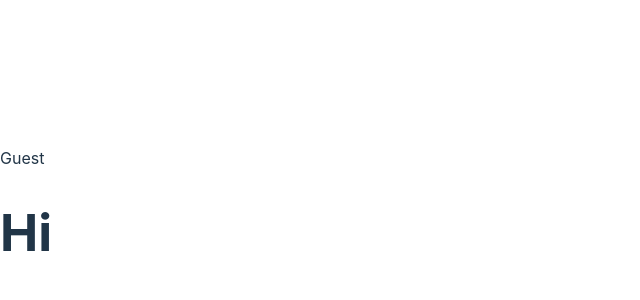
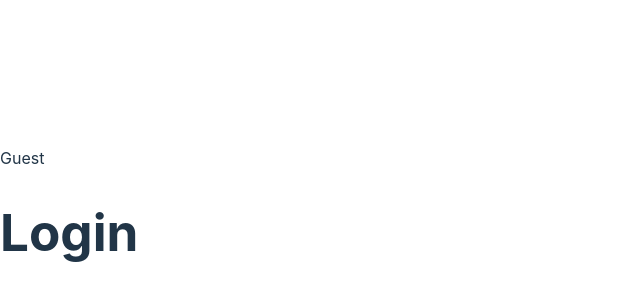
Before and after one commit to khadija99-tech/Laravel-React, a React (Vite) app in the folder react/: page /login in a window 1280 px wide. Shown: the part 180-480 px from the top of the page, without its empty margins (0-640 px from the left). Built offline with nearby package versions, Linux system fonts and the light colour scheme.

Commit message:
edit-login

```diff
--- a/react/src/Views/login.jsx
+++ b/react/src/Views/login.jsx
@@ -4,7 +4,7 @@ export default class Login extends Component {
   render() {
     return (
       <div>
-        <h1>Hi</h1>
+        <h1>Login</h1>
       </div>
     )
   }
```
